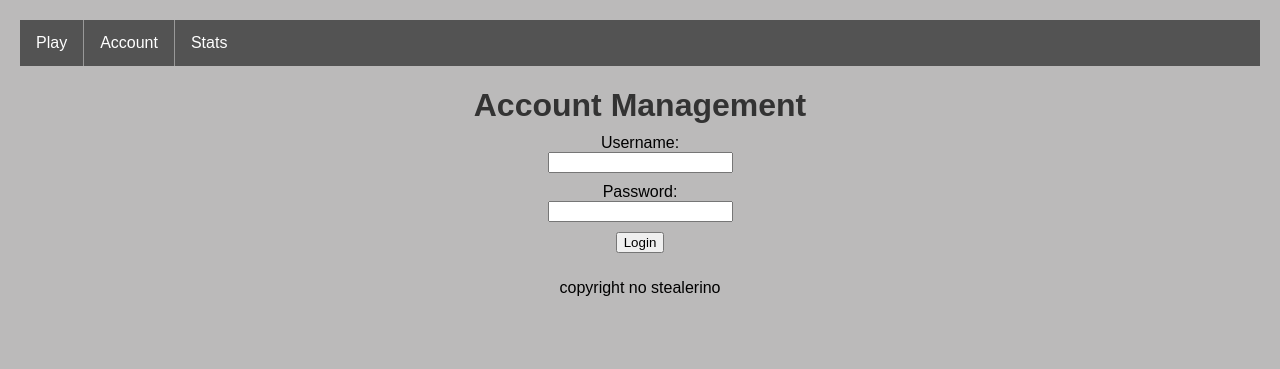
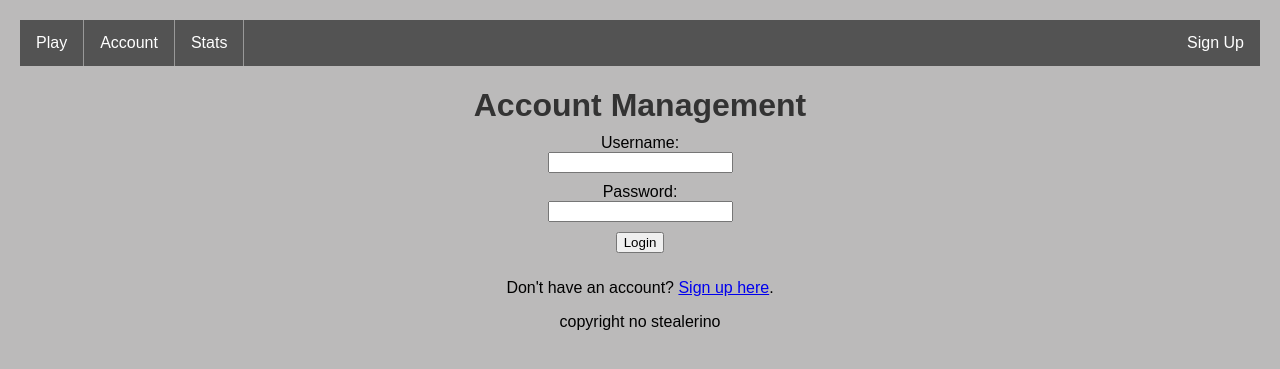
Before and after one commit to eb-chang/CIS-17B-Minesweeper-Project, a PHP site: page /login.php in a window 1280 px wide. Shown: the top 369 px of the page. Run offline with PHP 8.4, Linux system fonts and the light colour scheme.

Commit message:
Added signup link, session-based Logout and Welcome in navbar; fully functional login/logout flow

```diff
--- a/includes/header.php
+++ b/includes/header.php
@@ -1,3 +1,9 @@
+<?php
+if (session_status() === PHP_SESSION_NONE) {
+    session_start();
+}
+?>
+
 <!DOCTYPE html>
 <html lang="en">
 <head>
@@ -13,6 +19,8 @@
     <script src="View.js"></script>
     <script src="Controller.js"></script>
     <script src="handlerInit.js"></script>
+</head>
+<body>
 
 <!--navbar-->
 <ul>
@@ -20,5 +28,11 @@
     <li><a href="login.php">Account</a></li>
     <li><a href="stats.php">Stats</a></li>
     <!-- <li style="float:right"><a href="#logout">Logout</a></li> -->
+
+    <?php if (isset($_SESSION["login"]) && $_SESSION["login"] === true): ?>
+        <li style="float:right"><a href="logout.php">Logout</a></li>
+        <li style="float:right"><a href="#">Welcome, <?php echo htmlspecialchars($_SESSION["uname"]); ?></a></li>
+    <?php else: ?>
+        <li style="float:right"><a href="signup.php">Sign Up</a></li>
+        <?php endif; ?>
 </ul>
-</head>
--- a/login.php
+++ b/login.php
@@ -8,9 +8,6 @@ require_once("connect.php");
 <h1>Account Management</h1>
 
 <?php
-// Hide logout button initially
-echo "<script>document.getElementById(\"logout\").style.display=\"none\";</script>";
-
 function LoginForm() {
     echo '<form method="post">
             <!-- Username -->
@@ -24,6 +21,9 @@ function LoginForm() {
             <!-- Submit -->
             <input type="submit" value="Login">
         </form>';
+
+    //Signup link always shown below the form
+    echo "<p>Don't have an account? <a href='signup.php'>Sign up here</a>.</p>";
 }
 
 // Regex rules
@@ -56,7 +56,6 @@ if ($_SERVER["REQUEST_METHOD"] === "POST") {
         $_SESSION["uname"] = $row["username"];
         $_SESSION["login"] = true;
 
-        echo "<script>document.getElementById(\"logout\").style.display=\"block\";</script>";
         echo "<p>Welcome, " . htmlspecialchars($_SESSION["uname"]) . "!</p>";
 
         header("Location: minesweeper.php");
@@ -73,7 +72,6 @@ if ($_SERVER["REQUEST_METHOD"] === "POST") {
 if (!isset($_SESSION["login"]) || $_SESSION["login"] !== true) {
     LoginForm();
 } else {
-    echo "<script>document.getElementById(\"logout\").style.display=\"block\";</script>";
     echo "<p>Welcome back, " . htmlspecialchars($_SESSION["uname"]) . "!</p>";
 }
 ?>
--- a/minesweeper.php
+++ b/minesweeper.php
@@ -1,4 +1,5 @@
 <?php
+session_start();
 $pageTitle = "Minesweeper";
 include( "includes/header.php");
 ?>
```
Lines whose indentation alone changed are shown as unchanged.
